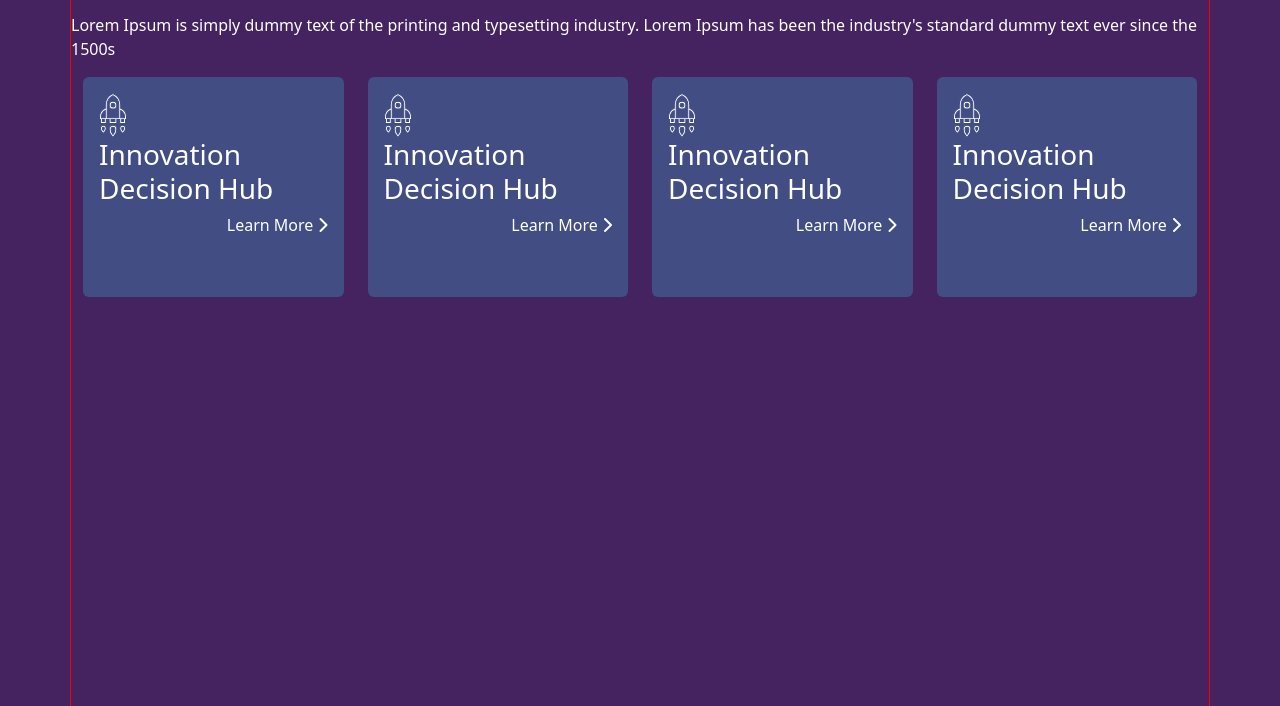
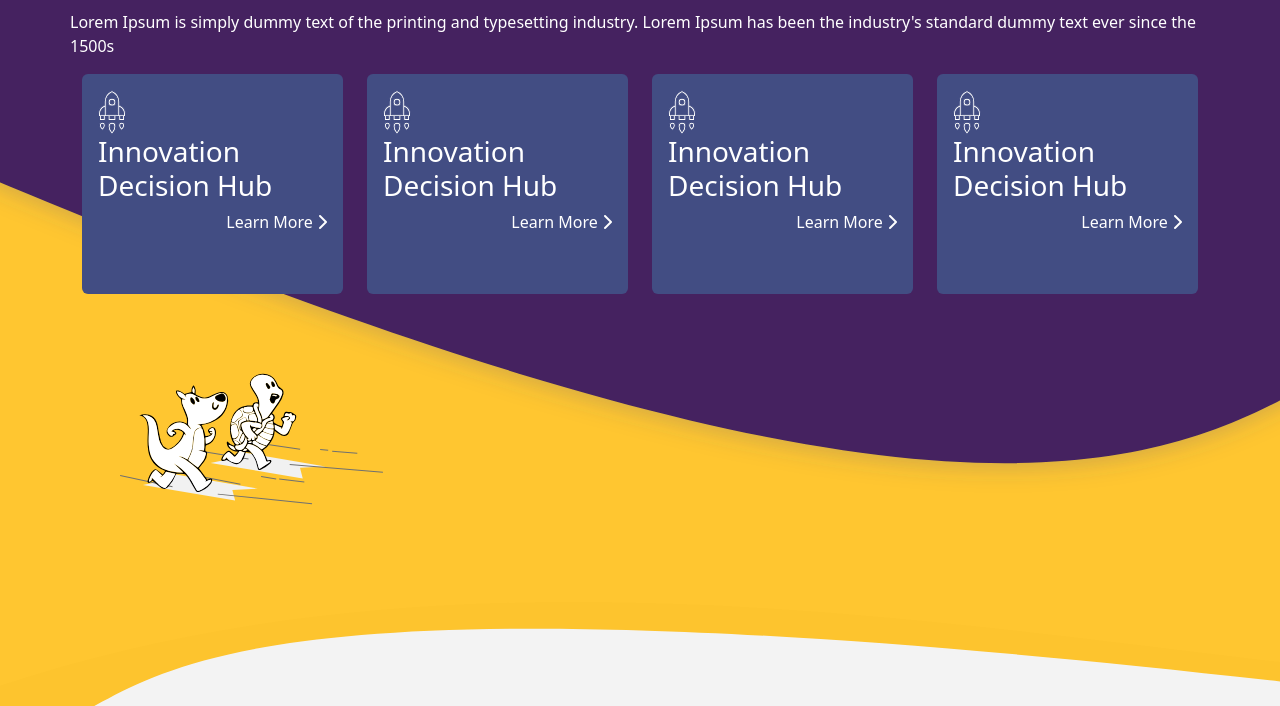
Before and after one commit to devu140199/19feb2024, a plain HTML site: page index.html in a window 1280 px wide. Shown: the part 248-954 px from the top of the page. Drawn offline with nearby package versions, Linux system fonts and the light colour scheme.

Commit message:
multi image

```diff
--- a/index.html
+++ b/index.html
@@ -9,13 +9,13 @@
         <title>IDEAL</title>
         <style>
             body{
-                background: #452360;
-            }
-            .d_tbdr{
-                border: 1px solid red;
+                background-image:  url(./image/rabbit.svg), url(./image/Purple.svg),url(./image/Orange.svg),url(./image/Footer.svg);
+                background-size: auto,1620px 800px,1600px 900px;
+                background-repeat: no-repeat,no-repeat,no-repeat;
+                background-position: 120px 620px,-50px -50px,0px 120px, 0px 850px;
             }
             .d_h{
-                height: 1557px;
+                height: 1200px;
             }
             header{
                 max-height: 130px;
@@ -35,7 +35,6 @@
                 left: 0px;
             }
             .d_footer{
-                background: #fff;
                 bottom: 0px;
                 color: #3E3D5F;
             }
@@ -65,7 +64,7 @@
         </style>
     </head>
     <body>
-        <div class="container p-0 d_h d_tbdr position-relative">
+        <div class="container p-0 d_h position-relative">
             <header class="d_tbdr clearfix">
                 <div class="float-start ps-1 pt-5">
                     <a href="#"><img src="./image/Ideal-logo-07.png" height="30" alt="logo"></a>
```
Also changed, not shown: image/Footer.svg (added), image/Orange.svg (added), image/Purple.svg (added), image/rabbit.svg (added).
